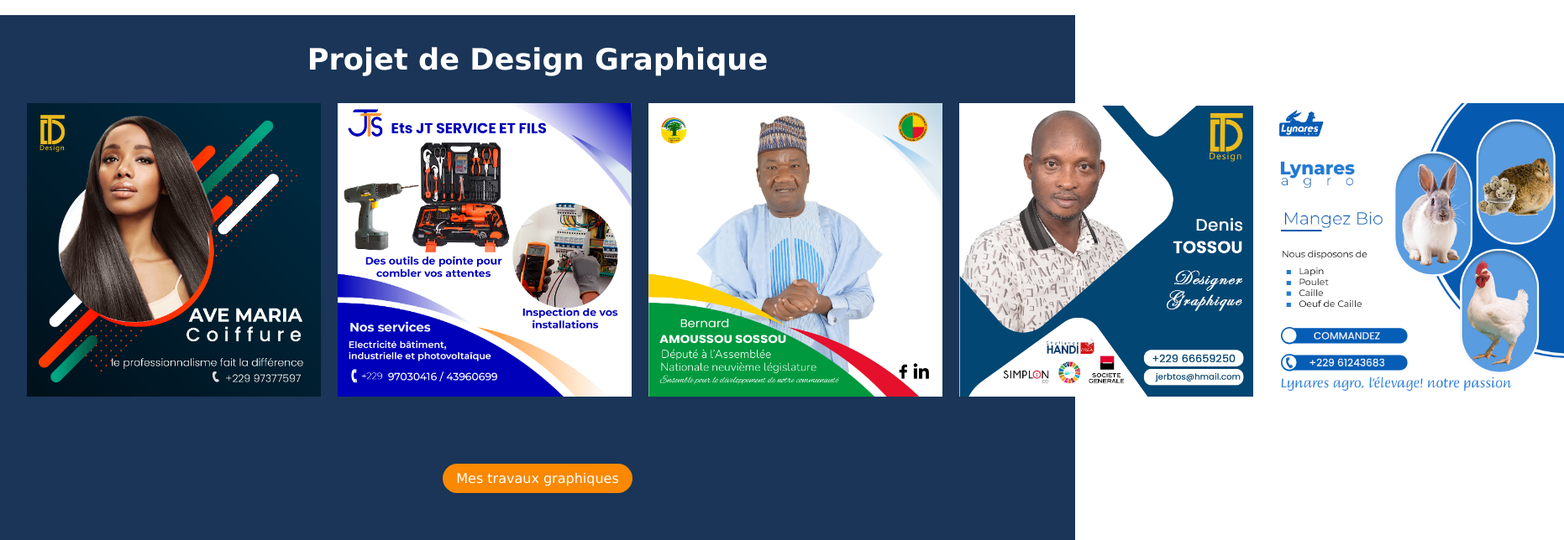
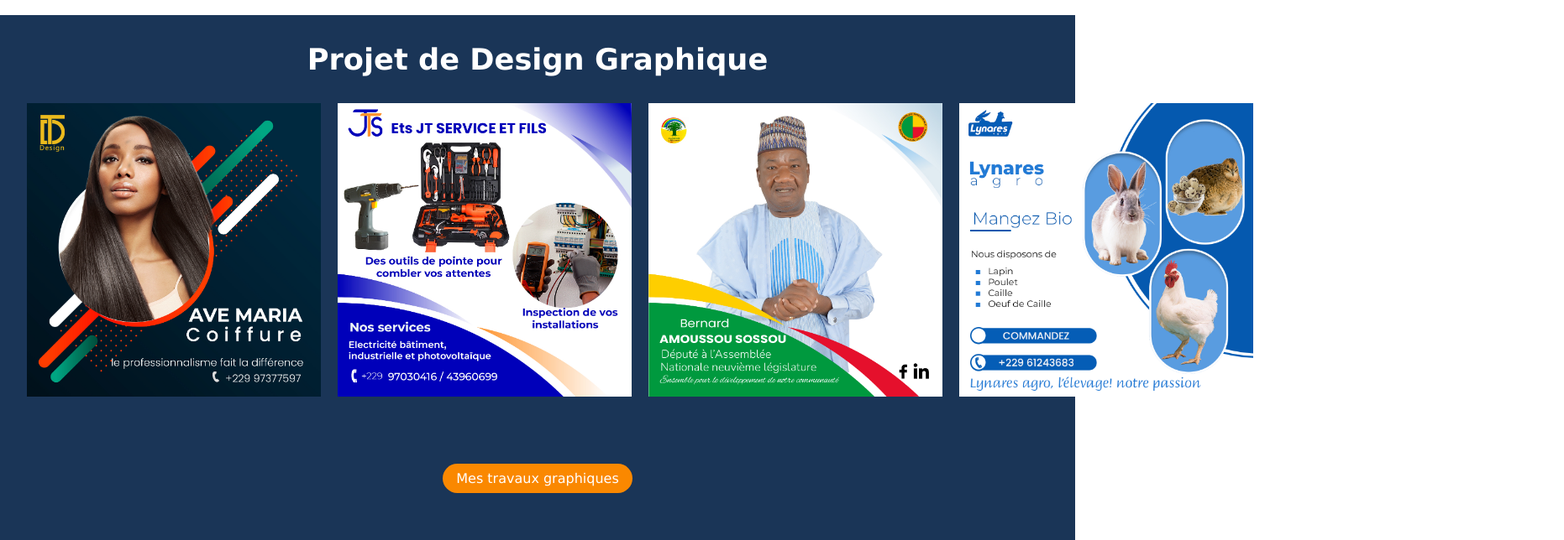
Before and after one commit to detos-githob/my-portfolio, a plain HTML site: page index.html in a window 1280 px wide. Shown: the part 3160-3804 px from the top of the page at 84% size, 1862 px wide, since content can reach past the window. Drawn offline with Linux system fonts and the light colour scheme.

Commit message:
version8

```diff
--- a/index.html
+++ b/index.html
@@ -149,7 +149,6 @@
             <img src="assets/travaux-graphiques/AFFICHE COIFFURE12.jpg" alt="jo">
             <img src="assets/travaux-graphiques/AFFICHE JOs.jpg" alt="">
             <img src="assets/travaux-graphiques/affiche bas 6.jpg" alt="jo">
-            <img src="assets/travaux-graphiques/AFFICHE DT.jpg" alt="jo">
             <img src="assets/travaux-graphiques/LAPIN.cvpsd.jpg" alt="jo">
         </div>
 
```
